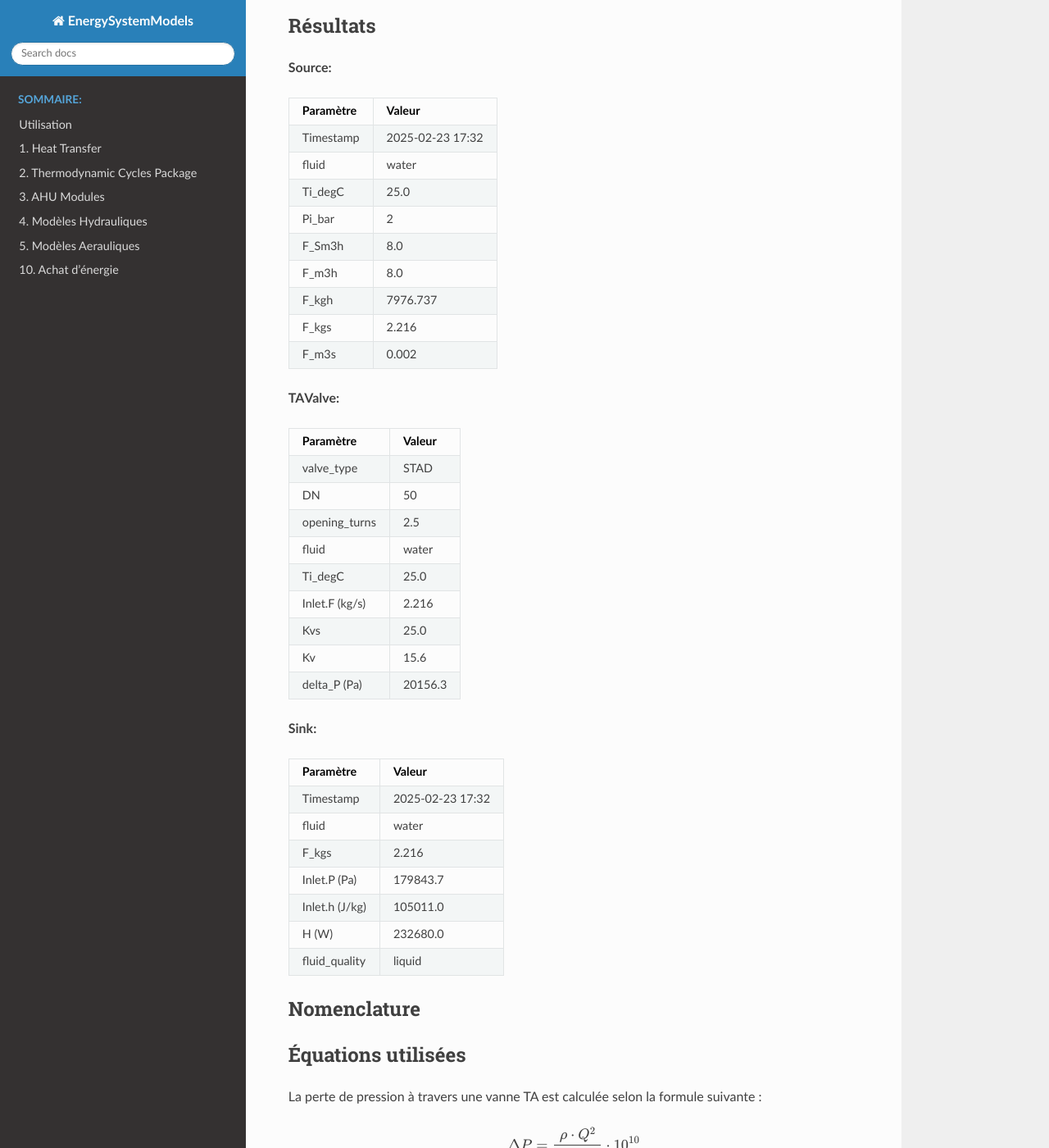
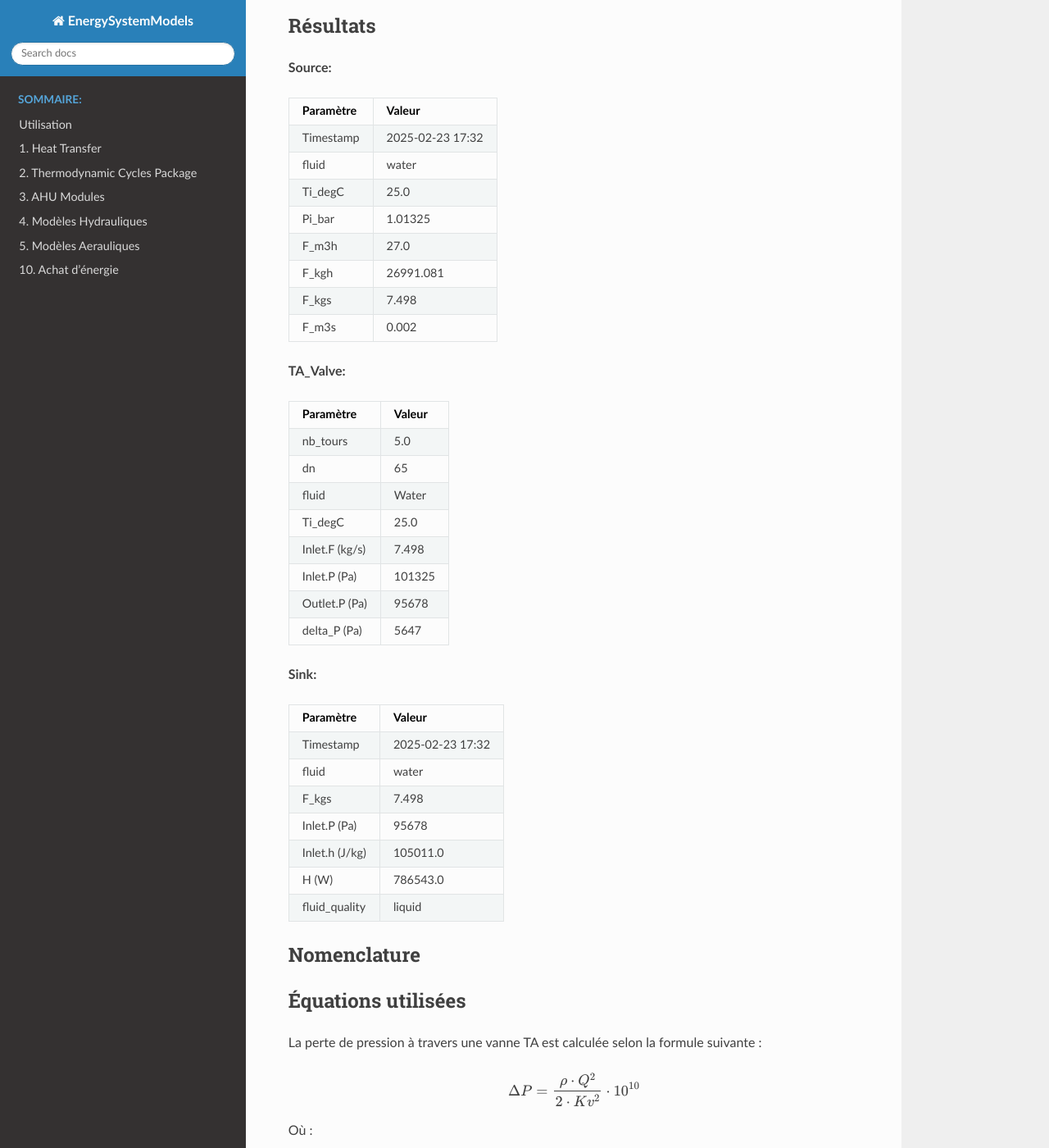
Before and after one commit to ZoheirHADID/EnergySystemModels-fr, a Sphinx documentation site: the page built from docs/source/004-hydraulic/TA_valve.rst, in a window 1280 px wide and 1400 px high, scrolled down 1522 px. Shown: the whole window at 82% size. Built offline with Sphinx 7.4.7 and the Read the Docs theme 3.1.0, drawn with Linux system fonts in a browser that asks for light colours; pages that are not in the unit, such as notebooks, are missing from menus.

Commit message:
TA_Valvle

```diff
--- a/docs/source/004-hydraulic/TA_valve.rst
+++ b/docs/source/004-hydraulic/TA_valve.rst
@@ -68,41 +68,37 @@ Résultats
 +--------------------+------------------+
 | Ti_degC            | 25.0             |
 +--------------------+------------------+
-| Pi_bar             | 2                |
+| Pi_bar             | 1.01325          |
 +--------------------+------------------+
-| F_Sm3h             | 8.0              |
+| F_m3h              | 27.0             |
 +--------------------+------------------+
-| F_m3h              | 8.0              |
+| F_kgh              | 26991.081        |
 +--------------------+------------------+
-| F_kgh              | 7976.737         |
-+--------------------+------------------+
-| F_kgs              | 2.216            |
+| F_kgs              | 7.498            |
 +--------------------+------------------+
 | F_m3s              | 0.002            |
 +--------------------+------------------+
 
-**TAValve:**
+**TA_Valve:**
 
 +--------------------+------------------+
 | Paramètre          | Valeur           |
 +====================+==================+
-| valve_type         | STAD             |
+| nb_tours           | 5.0              |
 +--------------------+------------------+
-| DN                 | 50               |
+| dn                 | 65               |
 +--------------------+------------------+
-| opening_turns      | 2.5              |
-+--------------------+------------------+
-| fluid              | water            |
+| fluid              | Water            |
 +--------------------+------------------+
 | Ti_degC            | 25.0             |
 +--------------------+------------------+
-| Inlet.F (kg/s)     | 2.216            |
+| Inlet.F (kg/s)     | 7.498            |
 +--------------------+------------------+
-| Kvs                | 25.0             |
+| Inlet.P (Pa)       | 101325           |
 +--------------------+------------------+
-| Kv                 | 15.6             |
+| Outlet.P (Pa)      | 95678            |
 +--------------------+------------------+
-| delta_P (Pa)       | 20156.3          |
+| delta_P (Pa)       | 5647             |
 +--------------------+------------------+
 
 **Sink:**
@@ -114,13 +110,13 @@ Résultats
 +--------------------+------------------+
 | fluid              | water            |
 +--------------------+------------------+
-| F_kgs              | 2.216            |
+| F_kgs              | 7.498            |
 +--------------------+------------------+
-| Inlet.P (Pa)       | 179843.7         |
+| Inlet.P (Pa)       | 95678            |
 +--------------------+------------------+
 | Inlet.h (J/kg)     | 105011.0         |
 +--------------------+------------------+
-| H (W)              | 232680.0         |
+| H (W)              | 786543.0         |
 +--------------------+------------------+
 | fluid_quality      | liquid           |
 +--------------------+------------------+
@@ -131,11 +127,9 @@ Nomenclature
 +--------------------+-------------------------------------------------------------+----------+
 | Paramètre          | Description                                                 | Unité    |
 +====================+=============================================================+==========+
-| valve_type         | Type de vanne TA (STAD, STAF, STAG, etc.)                 | -        |
+| nb_tours           | Nombre de tours d'ouverture de la vanne                    | tours    |
 +--------------------+-------------------------------------------------------------+----------+
-| DN                 | Diamètre nominal de la vanne                               | mm       |
-+--------------------+-------------------------------------------------------------+----------+
-| opening_turns      | Nombre de tours d'ouverture                                | tours    |
+| dn                 | Diamètre nominal de la vanne                               | mm       |
 +--------------------+-------------------------------------------------------------+----------+
 | Kvs                | Coefficient de débit nominal (vanne complètement ouverte)  | m³/h     |
 +--------------------+-------------------------------------------------------------+----------+
```
